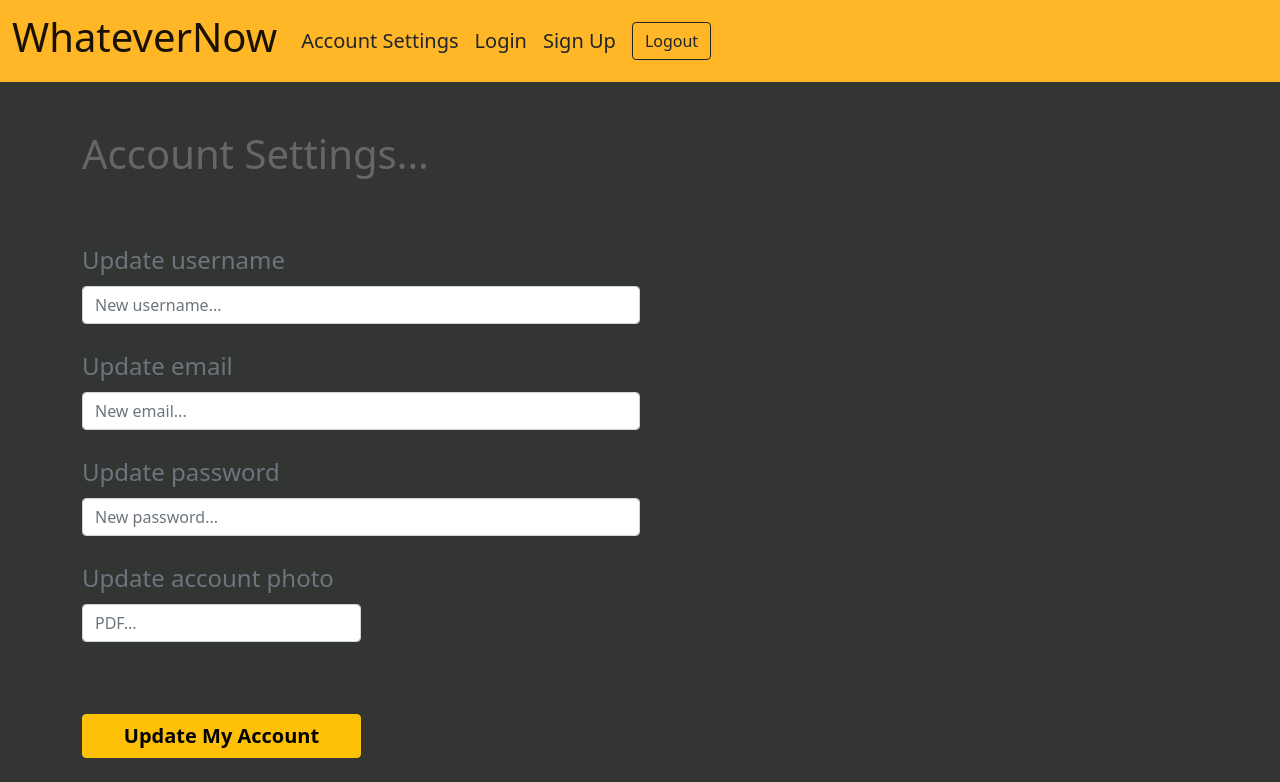
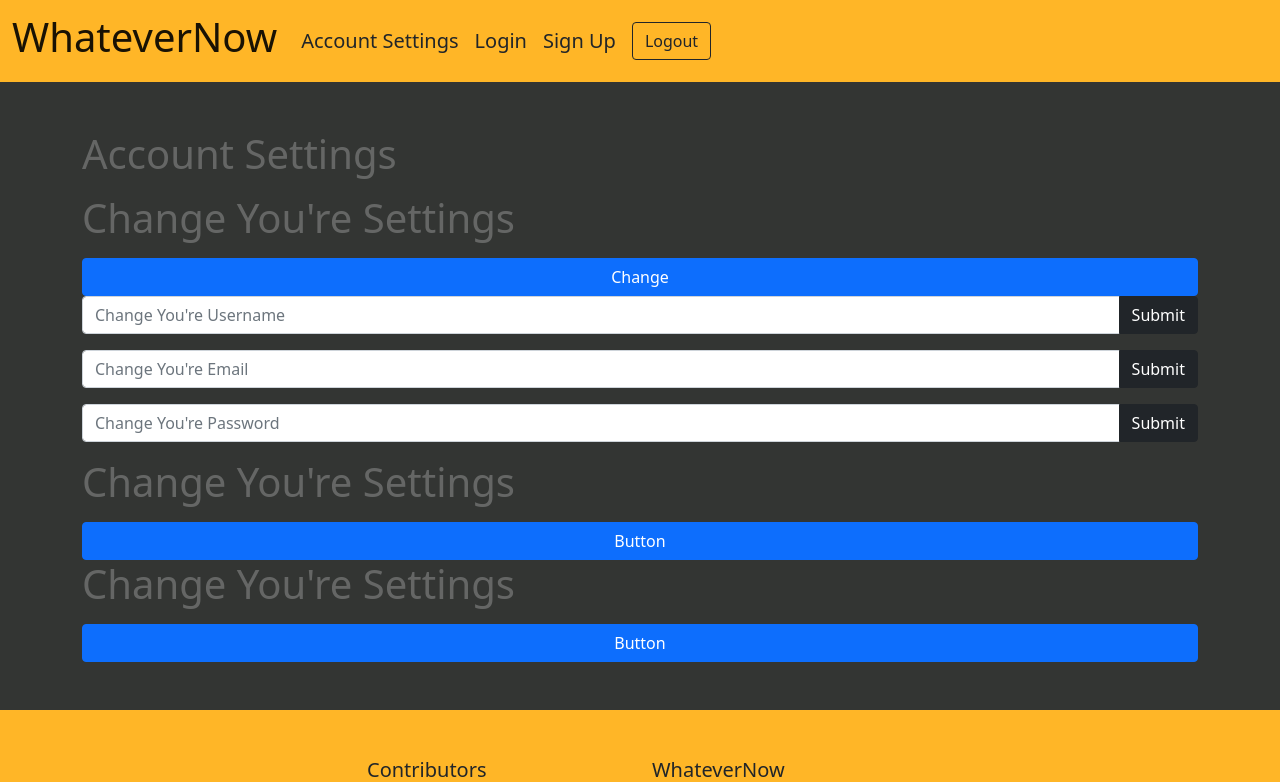
Before and after one commit to chloeyarb/Whatever-Now, a React (Create React App) app in the folder client/: page /accountsettings in a window 1280 px wide. Shown: the top 782 px of the page. Built offline with nearby package versions, Linux system fonts and the light colour scheme.

Commit message:
account syling, Need to add onClick and Hooks to connect it to info

```diff
--- a/client/src/pages/Account.js
+++ b/client/src/pages/Account.js
@@ -1,6 +1,10 @@
 import React from "react";
-import Button from "react-bootstrap/Button";
-import Form from "react-bootstrap/Form";
+import InputGroup from 'react-bootstrap/InputGroup';
+import FormControl from 'react-bootstrap/FormControl';
+import Button from 'react-bootstrap/Button'
+import ButtonGroup from 'react-bootstrap/ButtonGroup'
+
+
 
 // need to render the page with and acoounts settings with change PFP, change password, and add birthday
 const Account = () => {
@@ -8,47 +12,73 @@
     <div className="container mt-5 mb-5">
       <div className="row">
         <h1 className="opacity-25 mb-3 text-light">
-          Account <span className="fw-light">Settings</span>...
+          Account <span className="fw-light">Settings</span>
         </h1>
       </div>
+      <>
+        <div className="row">
+          <h1 className="opacity-25 mb-3 text-light">
+            Change You're Settings
+          </h1>
+          <ButtonGroup vertical>
+            <Button>Change</Button>
+          </ButtonGroup>
+          <InputGroup className="mb-3">
+            <FormControl
+              placeholder="Change You're Username"
+              aria-label="Username"
+              aria-describedby="basic-addon2"
+            />
+            <Button
+              variant="dark">
+              Submit
+            </Button>
 
-      <Form className="mt-5">
-        <Form.Group className="mb-4 w-50" controlId="formGroupUsername">
-          <Form.Label htmlFor="inputUsername1" className="text-muted fs-4 mb-2">
-            Update username
-          </Form.Label>
-          <Form.Control type="username" placeholder="New username..." />
-        </Form.Group>
+          </InputGroup>
+          <InputGroup className="mb-3">
+            <FormControl
+              placeholder="Change You're Email"
+              aria-label="Email"
+              aria-describedby="basic-addon2"
+            />
+            <Button
+              variant="dark">
+              Submit
+            </Button>
 
-        <Form.Group className="mb-4 w-50" controlId="formGroupEmail">
-          <Form.Label htmlFor="inputEmail1" className="text-muted fs-4 mb-2">
-            Update email
-          </Form.Label>
-          <Form.Control type="email" placeholder="New email..." />
-        </Form.Group>
+          </InputGroup>
+          <InputGroup className="mb-3">
+            <FormControl
+              placeholder="Change You're Password"
+              aria-label="Password"
+              aria-describedby="basic-addon2"
+            />
+            <Button
+              variant="dark">
+              Submit
+            </Button>
 
-        <Form.Group className="mb-4 w-50" controlId="formGroupPassword">
-          <Form.Label htmlFor="inputPassword1" className="text-muted fs-4 mb-2">
-            Update password
-          </Form.Label>
-          <Form.Control type="password" placeholder="New password..." />
-        </Form.Group>
+          </InputGroup>
+        </div>
+      </>
+      <div className="row">
+        <h1 className="opacity-25 mb-3 text-light">
+          Change You're Settings
+        </h1>
+        <ButtonGroup vertical>
+          <Button>Button</Button>
+        </ButtonGroup>
+      </div>
+      <div className="row">
+        <h1 className="opacity-25 mb-3 text-light">
+          Change You're Settings
+        </h1>
+        <ButtonGroup vertical>
+          <Button>Button</Button>
+        </ButtonGroup>
+      </div>
 
-        <Form.Group className="mb-4 w-25" controlId="formGroupPhoto">
-          <Form.Label htmlFor="inputPhoto1" className="text-muted fs-4 mb-2">
-            Update account photo
-          </Form.Label>
-          <Form.Control type="photo" placeholder="PDF..." />
-        </Form.Group>
-        <Button
-          variant="warning"
-          type="submit"
-          className="w-25 fs-5 fw-bold mt-5 mb-5 "
-        >
-          Update My Account
-        </Button>
-      </Form>
-    </div>
+    </div >
   );
 };
 
--- a/package.json
+++ b/package.json
@@ -19,6 +19,7 @@
   },
   "homepage": "https://github.com/chloeyarb/Whatever-Now#readme",
   "dependencies": {
-    "concurrently": "^7.2.1"
+    "concurrently": "^7.2.1",
+    "react-bootstrap": "^2.4.0"
   }
 }
```
Also changed, not shown: 1 other file (tests, documents, lock files or other folders).
